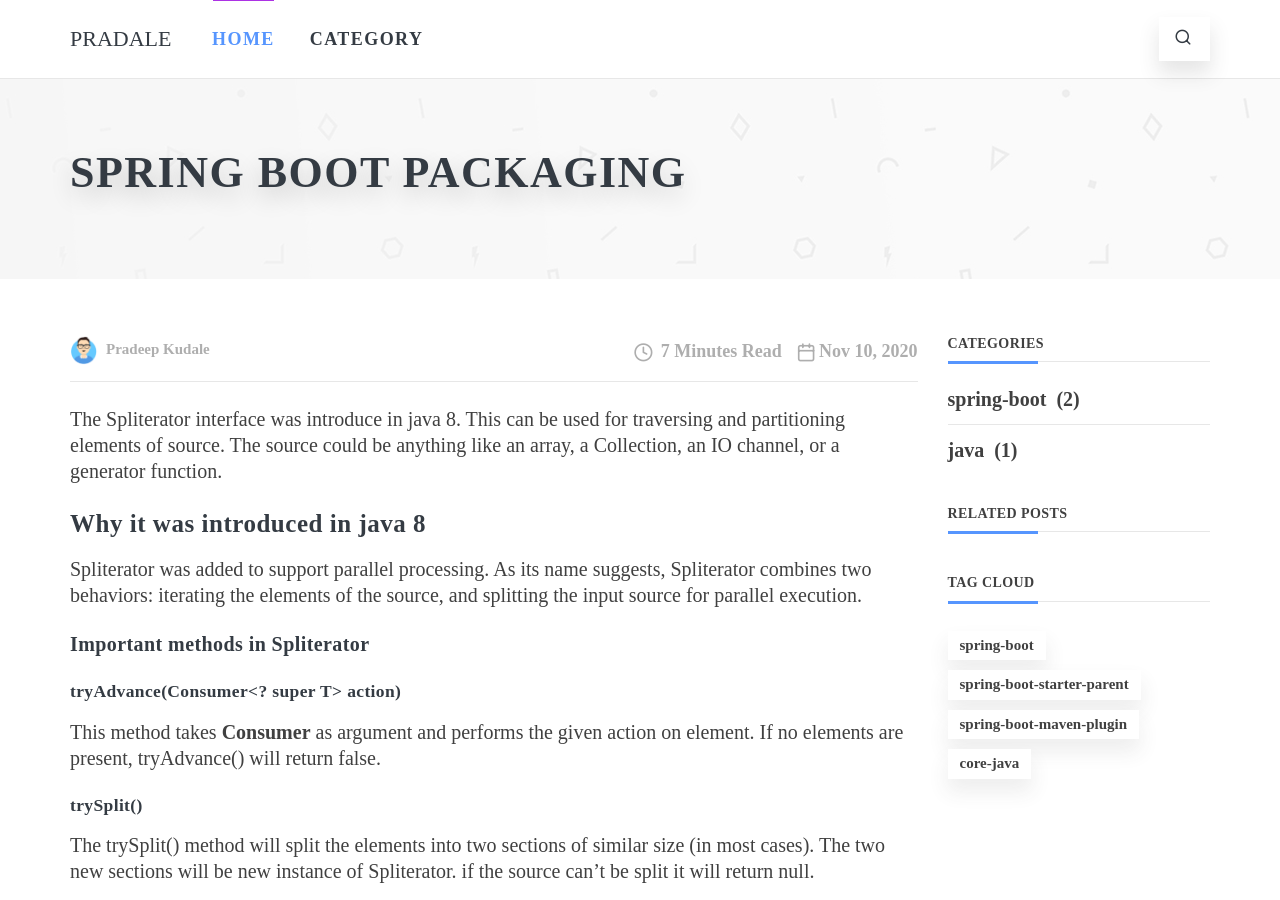
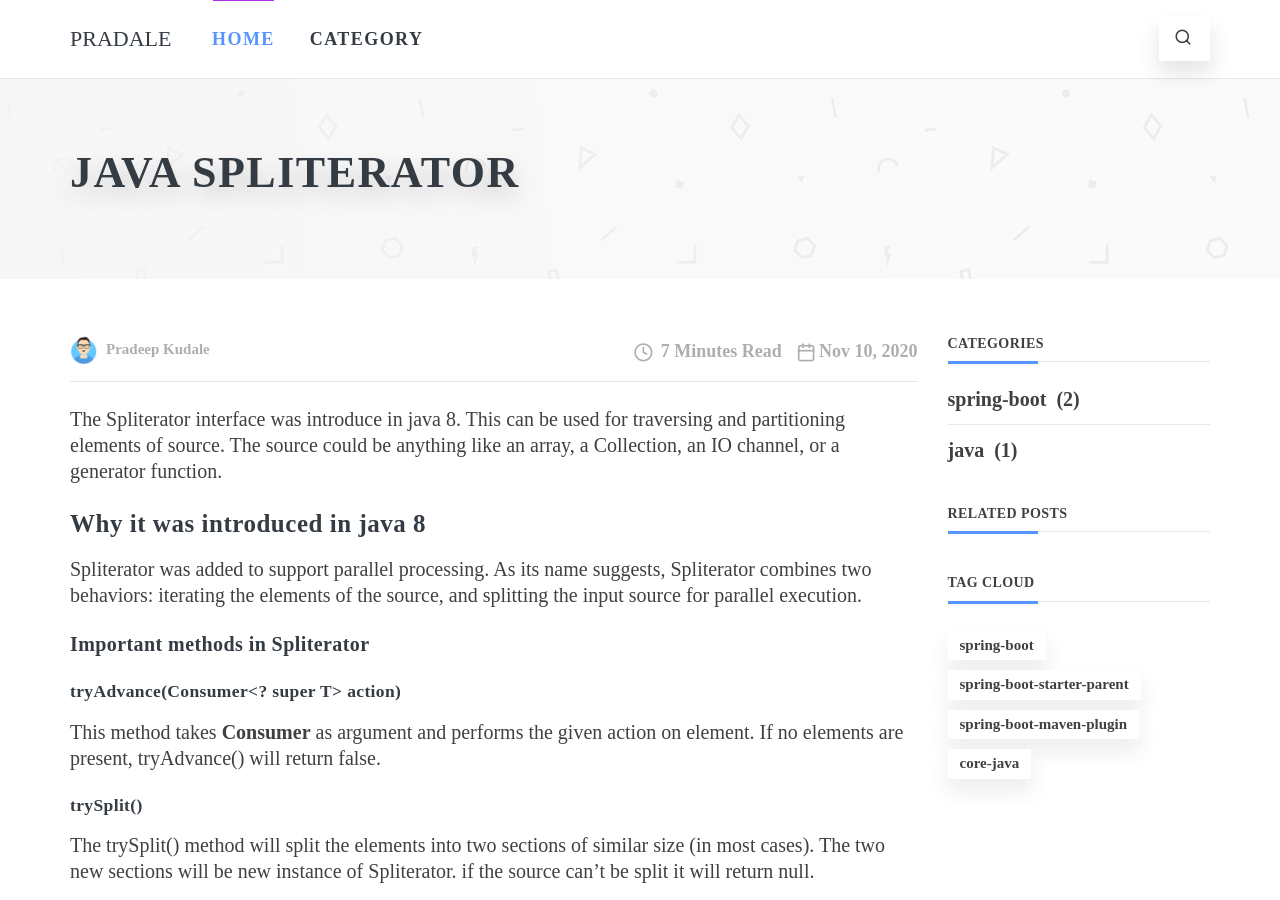
Before and after one commit to pradeepkudale/pradale, a Jekyll site: the page built from _posts/2021-08-26-java-spliterator.md, in a window 1280 px wide and 900 px high. Built offline with Jekyll 4.4.1, drawn with Linux system fonts in a browser that asks for light colours; some web fonts are replaced.

Commit message:
Update title

```diff
--- a/_posts/2021-08-26-java-spliterator.md
+++ b/_posts/2021-08-26-java-spliterator.md
@@ -1,6 +1,6 @@
 ---
 layout: post
-title:  "Spring Boot Packaging"
+title:  "Java Spliterator"
 date:   2020-11-10
 categories: java
 tags: core-java
```
